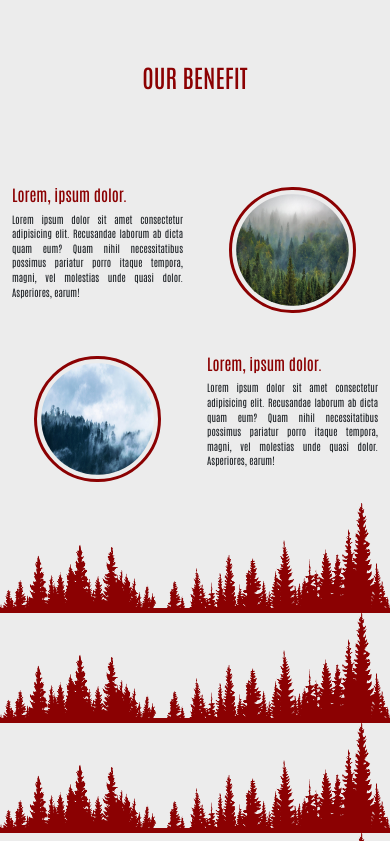
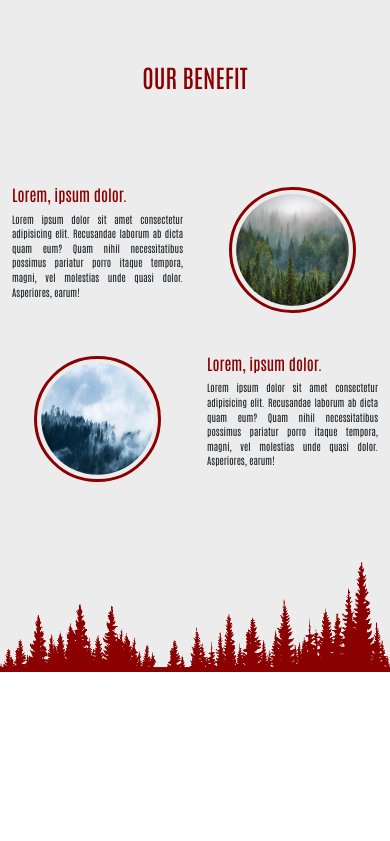
Before and after one commit to Hackademy67-aulab/red.project_leonardo-colaleo_fabio-massa_cinzia-loconsole_gianluca-conte-, a plain HTML site: page index.html in a window 390 px wide. Shown: the part 2661-3502 px from the top of the page. After the commit the page ends 3333 px from the top, so only its background shows below. Drawn offline with nearby package versions, Linux system fonts and the light colour scheme.

Commit message:
resa penultima sezione responsive per sm

```diff
--- a/style.css
+++ b/style.css
@@ -432,4 +432,15 @@ h2{
         font-size: 4vw;
     }
 
+    .penultima{
+        height: 20vh;
+    }
+
+    .bg-penultima{
+        background: #ECECEC  url(./media/mountain7.png);
+        background-size: contain;
+        background-position-y:bottom;
+        background-repeat: no-repeat;
+    }
+
 }
```
